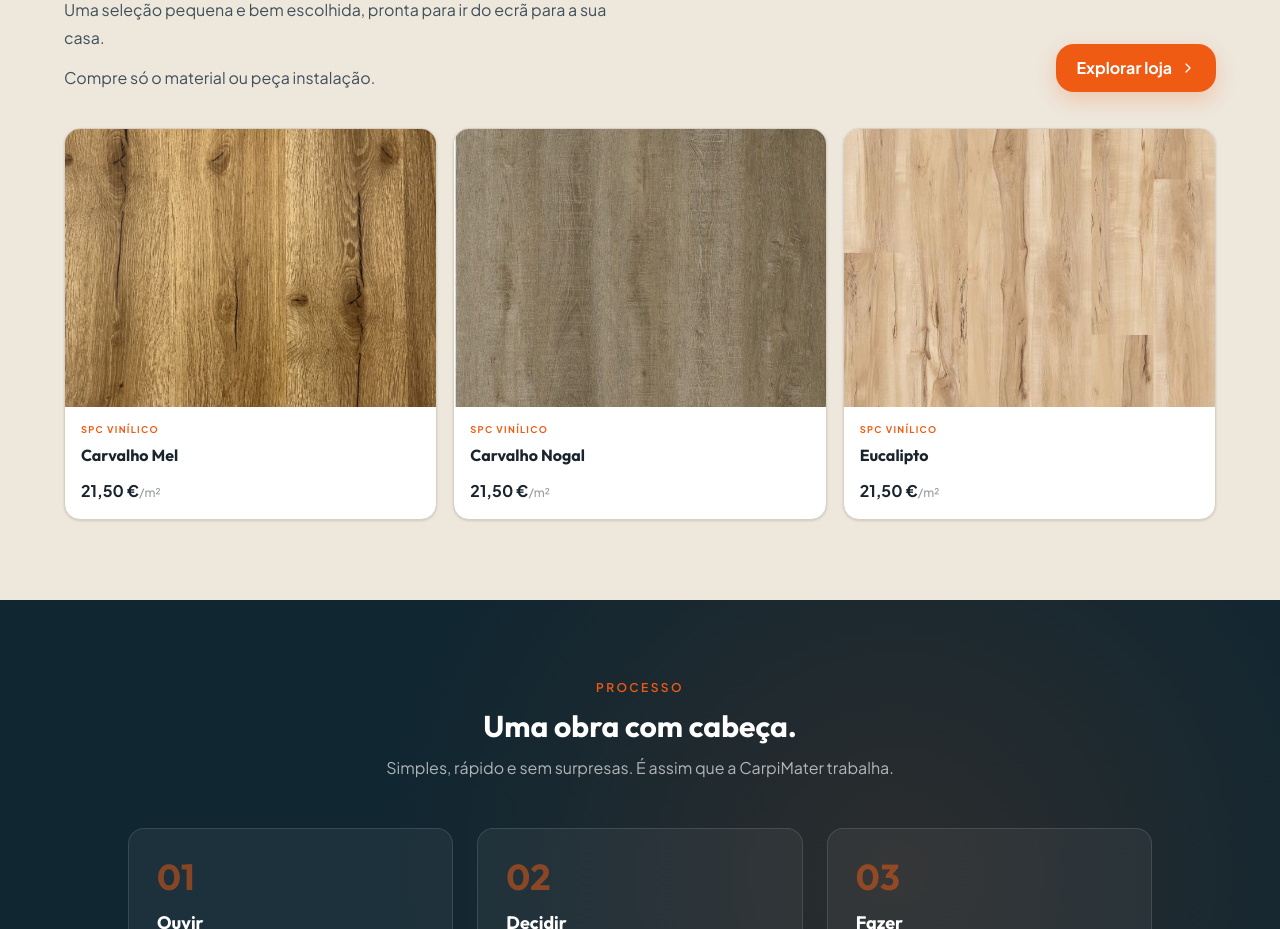
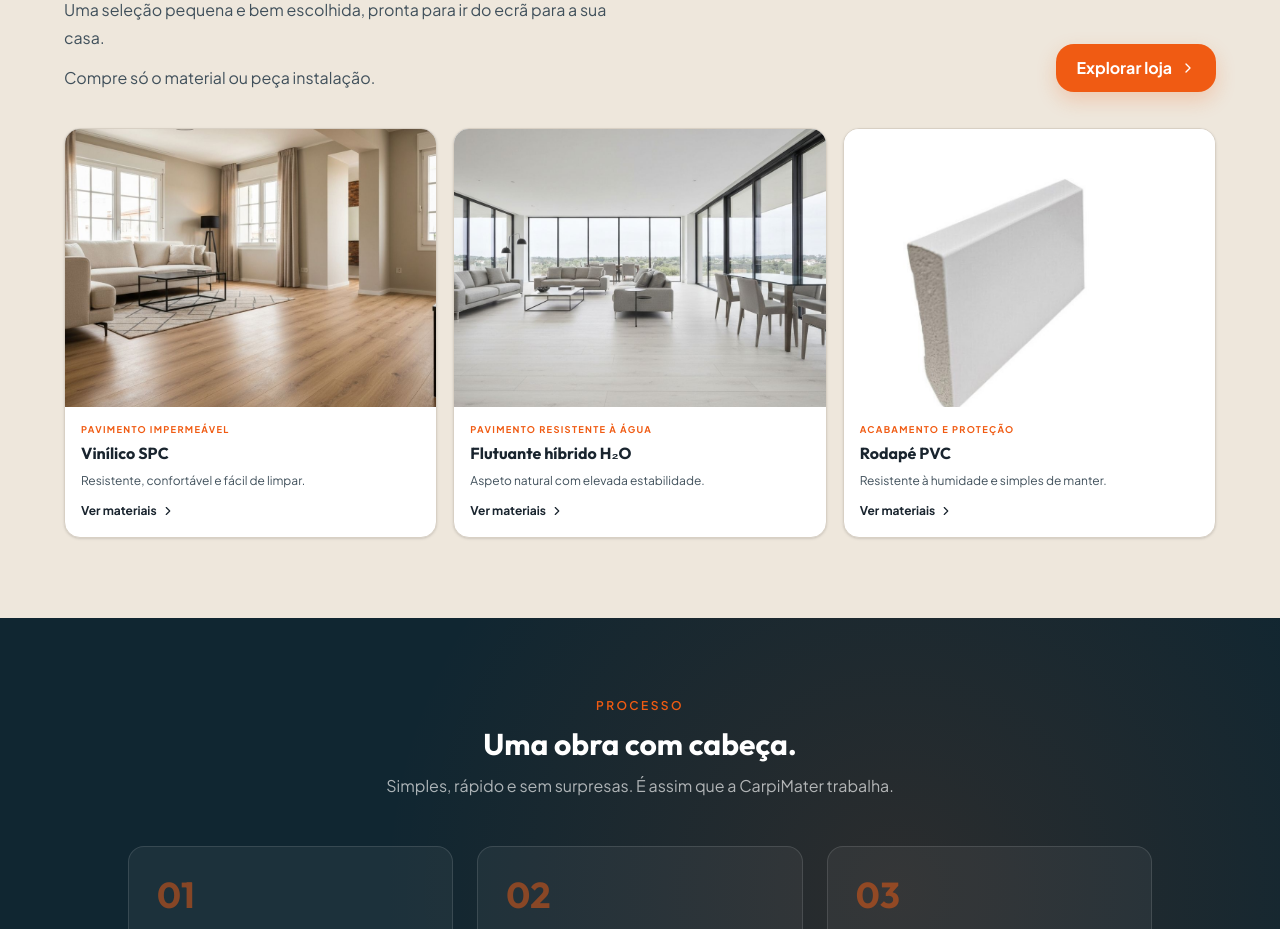
Before and after one commit to samotbarrosuc/carpimater-site-clean, a React (Vite) app: page / in a window 1280 px wide. Shown: the part 2460-3389 px from the top of the page. Built offline with nearby package versions, Linux system fonts and the light colour scheme.

Commit message:
feat: destaca categorias de materiais na homepage

```diff
--- a/src/pages/Home.tsx
+++ b/src/pages/Home.tsx
@@ -9,8 +9,6 @@ import MaterialTicker from '@/components/MaterialTicker'
 import Gallery from '@/components/Gallery'
 import Testimonials from '@/components/Testimonials'
 import { CompareSlider, pairs as beforeAfterPairs } from '@/components/cozinha/sections/BeforeAfter'
-import { getProdutosByVariant } from '@/content/vinil'
-import { formatEur } from '@/lib/calculations'
 import { FAQS } from '@/content/faq'
 import { WHATSAPP_NUMBER, EMAIL } from '@/content/site'
 import { CONTACT_MOBILE_ERROR, sanitizePortugueseMobile, validateContactDetails } from '@/lib/contact-validation'
@@ -24,9 +22,32 @@ const STEPS = [
   { num: '03', title: 'Fazer', desc: 'Executar com cuidado e entregar como prometido.' },
 ]
 
+const FEATURED_MATERIALS = [
+  {
+    name: 'Vinílico SPC',
+    label: 'Pavimento impermeável',
+    description: 'Resistente, confortável e fácil de limpar.',
+    image: '/images/pavimento-vinilico-sala-coimbra.png',
+    href: '/loja?categoria=vinilico#catalogo-loja',
+  },
+  {
+    name: 'Flutuante híbrido H₂O',
+    label: 'Pavimento resistente à água',
+    description: 'Aspeto natural com elevada estabilidade.',
+    image: '/images/pavimento-flutuante-claro.png',
+    href: '/loja?categoria=flutuante#catalogo-loja',
+  },
+  {
+    name: 'Rodapé PVC',
+    label: 'Acabamento e proteção',
+    description: 'Resistente à humidade e simples de manter.',
+    image: '/images/produtos-rodape/rodape pvc branco liso.jpg',
+    href: '/loja?categoria=rodape#catalogo-loja',
+  },
+]
+
 export default function Home() {
   const [contactForm, setContactForm] = useState({ nome: '', contacto: '', mensagem: '' })
-  const featuredProducts = getProdutosByVariant('vinilico').slice(0, 3)
 
   const [isSubmitting, setIsSubmitting] = useState(false)
   const [submitMessage, setSubmitMessage] = useState<string | null>(null)
@@ -273,10 +294,15 @@ export default function Home() {
               <a href="/loja" className="inline-flex items-center gap-2 font-bold text-[#19242e] transition hover:text-[#f05b13] sm:rounded-xl sm:bg-[#f05b13] sm:px-5 sm:py-3 sm:text-white sm:shadow-[0_8px_20px_rgba(240,91,19,0.22)] sm:hover:bg-[#d94d0d] sm:hover:text-white">Explorar loja <ChevronRight className="h-4 w-4" /></a>
             </div>
             <div className="mt-9 grid grid-cols-2 gap-3 sm:grid-cols-3 sm:gap-4">
-              {featuredProducts.map((product) => (
-                <a href="/loja?categoria=vinilico" key={product.id} className="group overflow-hidden rounded-2xl border border-[#d8d0c4] bg-white shadow-sm transition hover:-translate-y-0.5 hover:shadow-[0_14px_32px_rgba(25,36,46,0.08)]">
-                  <div className="aspect-[4/3] overflow-hidden bg-slate-200">{product.imagem && <img src={product.imagem} alt={product.nome} className="h-full w-full object-cover transition duration-500 group-hover:scale-[1.035]" />}</div>
-                  <div className="p-3.5 sm:p-4"><p className="text-[0.58rem] font-bold uppercase tracking-[0.14em] text-[#f05b13]">SPC vinílico</p><h3 className="mt-1.5 truncate font-display text-base font-bold text-[#19242e]">{product.nome}</h3><p className="mt-3 text-sm font-bold text-[#19242e] sm:text-base">{formatEur(product.precoM2)}<span className="text-xs font-medium text-[#19242e]/45">/m²</span></p></div>
+              {FEATURED_MATERIALS.map((material) => (
+                <a href={material.href} key={material.name} className="group overflow-hidden rounded-2xl border border-[#d8d0c4] bg-white shadow-sm transition hover:-translate-y-0.5 hover:shadow-[0_14px_32px_rgba(25,36,46,0.08)]">
+                  <div className="aspect-[4/3] overflow-hidden bg-slate-200"><img src={material.image} alt={material.name} className="h-full w-full object-cover transition duration-500 group-hover:scale-[1.035]" /></div>
+                  <div className="p-3.5 sm:p-4">
+                    <p className="text-[0.58rem] font-bold uppercase tracking-[0.14em] text-[#f05b13]">{material.label}</p>
+                    <h3 className="mt-1.5 font-display text-base font-bold leading-tight text-[#19242e]">{material.name}</h3>
+                    <p className="mt-2 hidden text-xs leading-5 text-[#40505b] sm:block">{material.description}</p>
+                    <span className="mt-3 inline-flex items-center gap-1 text-xs font-bold text-[#19242e] transition group-hover:text-[#f05b13]">Ver materiais <ChevronRight className="h-3.5 w-3.5 transition-transform group-hover:translate-x-0.5" /></span>
+                  </div>
                 </a>
               ))}
               <a href="/loja" aria-label="Ver mais materiais na loja" className="group relative isolate flex min-h-full flex-col overflow-hidden rounded-2xl border border-[#e4c8a3] bg-[linear-gradient(145deg,#fffdf9_0%,#faecd8_100%)] p-4 shadow-sm transition duration-300 hover:-translate-y-0.5 hover:border-[#f05b13]/45 hover:shadow-[0_14px_32px_rgba(115,71,35,0.12)] sm:hidden">
```
